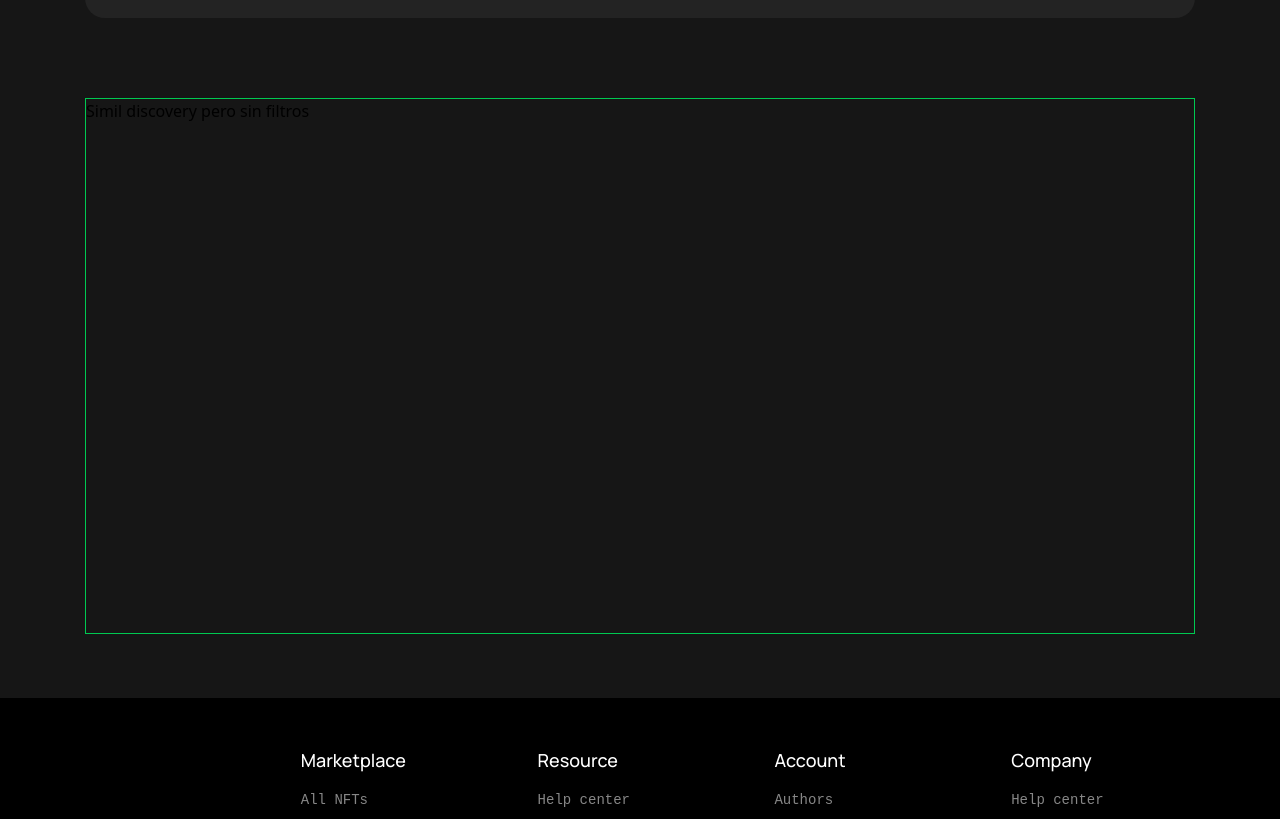
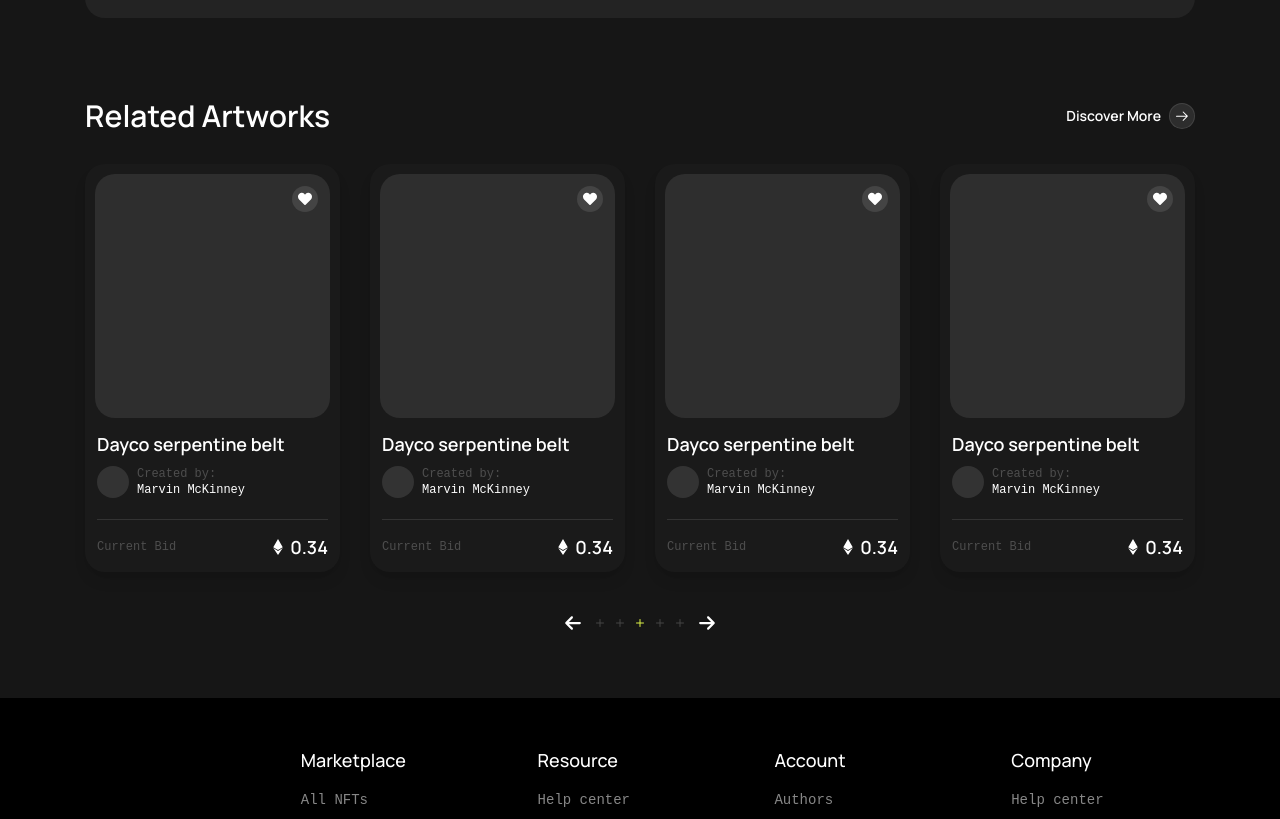
Before and after one commit to LocusNiger/prueba-tecnica-ids, a React (Vite) app: page /details in a window 1280 px wide. Shown: the part 1652-2471 px from the top of the page. Built offline with nearby package versions, Linux system fonts and the light colour scheme; a web font is replaced by a local one.

Commit message:
Fix: Details v2 - pagination + hovers

```diff
--- a/src/components/DetailComponents/DetailCard.jsx
+++ b/src/components/DetailComponents/DetailCard.jsx
@@ -172,7 +172,7 @@ const DetailCard = () => {
         {/* Divider */}
         <div className="h-[1px] bg-[#343434] w-full" />
         {/* Details content */}
-        <div className="flex flex-col gap-2 w-full h-[172px]">
+        <div className="flex flex-col justify-between gap-2 w-full h-[172px]">
           <div className="flex w-full justify-between">
             <p className="font-azeret-mono text-white text-sm">
               Contact Address
--- /dev/null
+++ b/src/components/DetailComponents/PaginationIndicator.jsx
@@ -0,0 +1,23 @@
+import { FiPlus } from "react-icons/fi";
+import { FaArrowLeft, FaArrowRight } from "react-icons/fa6";
+
+const PaginationIndicator = ({ total = 5, current = 2 }) => {
+  return (
+    <div className="flex items-center justify-center h-[24px]">
+      <FaArrowLeft className="text-white mr-2" size={18} />
+      {Array.from({ length: total }).map((_, index) => (
+        <div
+          key={index}
+          className={`flex items-center justify-center mx-1 ${
+            index === current ? "text-[#DDF247]" : "text-[#454545]"
+          }`}
+        >
+          <FiPlus size={12} />
+        </div>
+      ))}
+      <FaArrowRight className="text-white ml-2" size={18} />
+    </div>
+  );
+};
+
+export default PaginationIndicator;
--- /dev/null
+++ b/src/components/DetailComponents/SocialHoverCard.jsx
@@ -0,0 +1,7 @@
+const SocialHoverCard = () => {
+  return (
+    <div className="w-[252px] h-[174px] rounded-[20px] p-5 gap-4 bg-[#232323] flex flex-col justify-between"></div>
+  );
+};
+
+export default SocialHoverCard;
--- a/src/pages/Details.jsx
+++ b/src/pages/Details.jsx
@@ -1,12 +1,32 @@
+import { GoArrowRight } from "react-icons/go";
 import DetailCard from "../components/DetailComponents/DetailCard";
+import ProductsHome from "../components/HomeComponents/ProductsHome";
+import PaginationIndicator from "../components/DetailComponents/PaginationIndicator";
 const Details = () => {
   return (
     /* Contenedor principal */
     <div className="flex flex-col items-center justify-center bg-[#161616] gap-[80px] py-16">
       <DetailCard />
       {/* Contenedor related artwork */}
-      <div className="w-[1110px] max-w-7xl h-[536px] flex flex-col gap-[30px] border border-green-500">
-        Simil discovery pero sin filtros
+      <div className="w-[1110px] max-w-7xl h-[536px] flex flex-col gap-[30px] ">
+        {/* Textos */}
+        <div className="flex items-center justify-between md:w-[1110px] gap-6 max-w-7xl">
+          <h3 className="text-3xl text-[#FFFFFF] font-manrope font-semibold">
+            Related Artworks
+          </h3>
+          <div className="flex items-center gap-2">
+            <p className="text-sm text-[#FFFFFF] font-manrope font-semibold">
+              Discover More
+            </p>
+            <div className="border border-[#FFFFFF1A] bg-[#FFFFFF1A] p-1 rounded-full">
+              <GoArrowRight className="text-[#FFFFFF]" />
+            </div>
+          </div>
+        </div>
+        <div className="w-full h-[462px] flex flex-col">
+          <ProductsHome />
+        </div>
+        <PaginationIndicator total={5} current={2} />
       </div>
     </div>
   );
```
